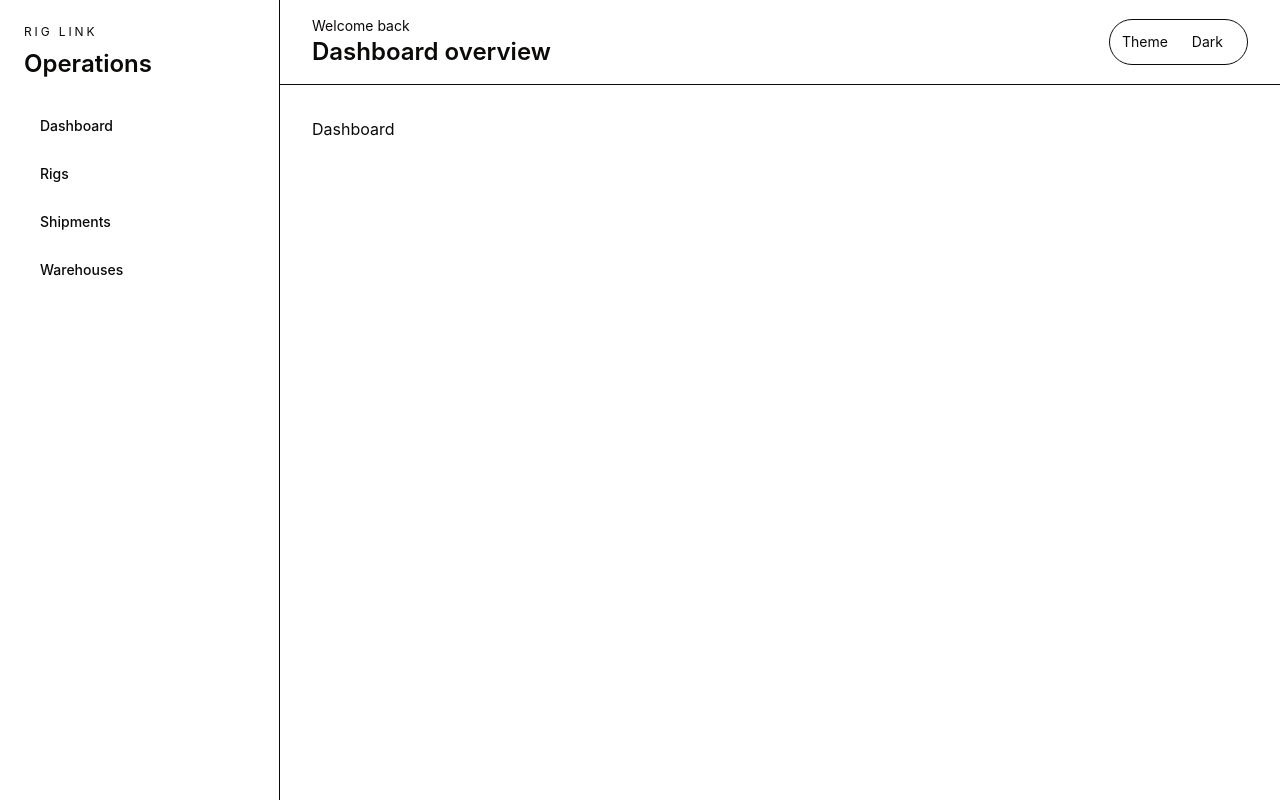
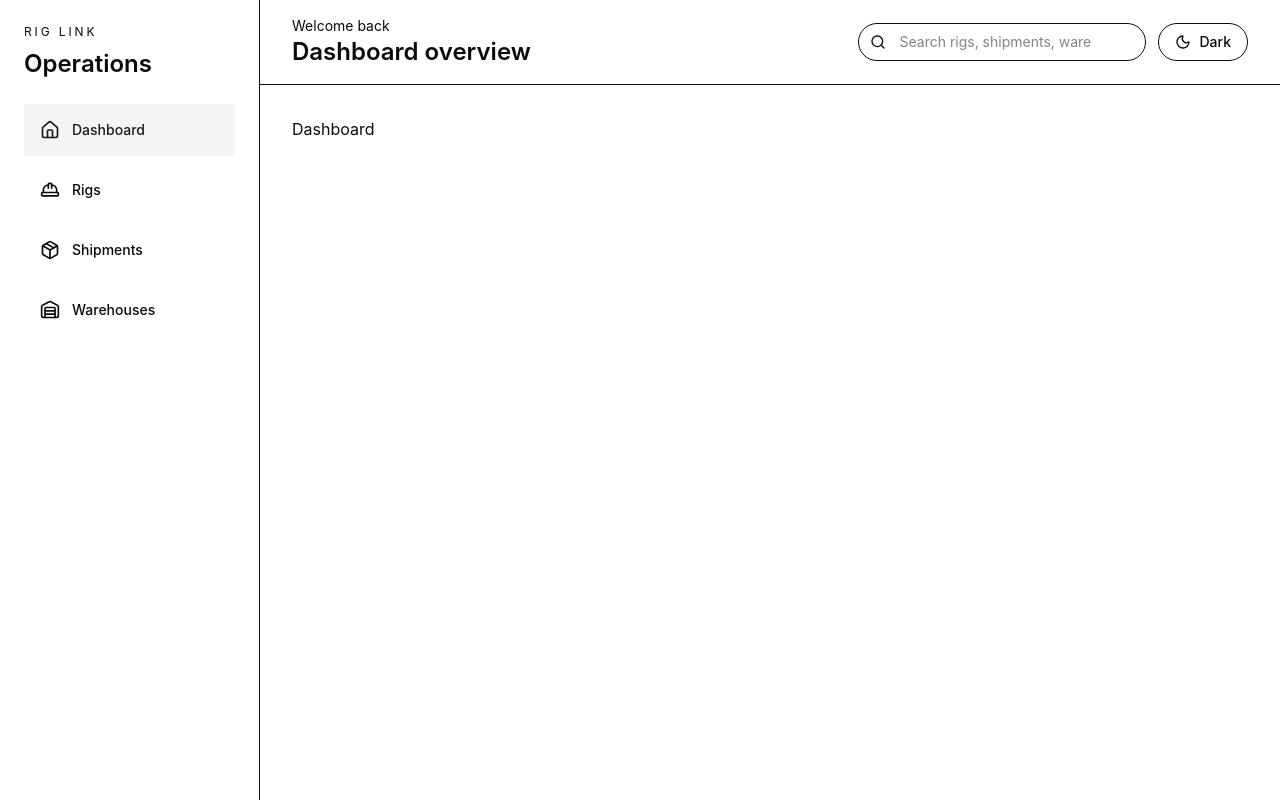
Before and after one commit to MaksymKostiukEpam/rig-link, a React (Vite) app: page / in a window 1280 px wide. Built offline with nearby package versions, Linux system fonts and the light colour scheme.

Commit message:
feat: update routes

```diff
--- a/src/app/router/index.tsx
+++ b/src/app/router/index.tsx
@@ -1,20 +1,12 @@
 import { createBrowserRouter } from "react-router-dom";
 import AppLayout from "@/components/layout/app-layout";
-import DashboardPage from "@/features/dashboard/page";
-import RigsPage from "@/features/rigs/page";
-import ShipmentsPage from "@/features/shipments/page";
-import WarehousesPage from "@/features/warehouses/page";
+import routes from "./routes";
 
 const router = createBrowserRouter([
   {
     path: "/",
     element: <AppLayout />,
-    children: [
-      { index: true, element: <DashboardPage /> },
-      { path: "rigs", element: <RigsPage /> },
-      { path: "shipments", element: <ShipmentsPage /> },
-      { path: "warehouses", element: <WarehousesPage /> },
-    ],
+    children: routes[0].children,
   },
 ]);
 
--- /dev/null
+++ b/src/app/router/paths.ts
@@ -0,0 +1,9 @@
+export const ROUTES = {
+  dashboard: "/",
+  rigs: "/rigs",
+  rigDetails: (id: string) => `/rigs/${id}`,
+  shipments: "/shipments",
+  shipmentDetails: (id: string) => `/shipments/${id}`,
+  warehouses: "/warehouses",
+  warehouseDetails: (id: string) => `/warehouses/${id}`,
+} as const;
--- /dev/null
+++ b/src/app/router/routes.tsx
@@ -0,0 +1,37 @@
+import type { RouteObject } from "react-router-dom";
+import DashboardPage from "@/features/dashboard/page";
+import RigsPage from "@/features/rigs/page";
+import ShipmentsPage from "@/features/shipments/page";
+import WarehousesPage from "@/features/warehouses/page";
+
+const routes: RouteObject[] = [
+  {
+    path: "/",
+    children: [
+      { index: true, element: <DashboardPage /> },
+      {
+        path: "rigs",
+        children: [
+          { index: true, element: <RigsPage /> },
+          { path: ":rigId", element: <RigsPage /> },
+        ],
+      },
+      {
+        path: "shipments",
+        children: [
+          { index: true, element: <ShipmentsPage /> },
+          { path: ":shipmentId", element: <ShipmentsPage /> },
+        ],
+      },
+      {
+        path: "warehouses",
+        children: [
+          { index: true, element: <WarehousesPage /> },
+          { path: ":warehouseId", element: <WarehousesPage /> },
+        ],
+      },
+    ],
+  },
+];
+
+export default routes;
--- a/src/components/layout/app-layout.tsx
+++ b/src/components/layout/app-layout.tsx
@@ -1,15 +1,21 @@
+import { useState } from "react";
 import { Outlet } from "react-router-dom";
 import Header from "./header";
 import Sidebar from "./sidebar";
 
 export default function AppLayout() {
+  const [sidebarOpen, setSidebarOpen] = useState(false);
+
   return (
     <div className="app-shell min-h-screen bg-background text-foreground">
       <div className="flex min-h-screen flex-col md:flex-row">
-        <Sidebar />
+        <Sidebar
+          mobileOpen={sidebarOpen}
+          onClose={() => setSidebarOpen(false)}
+        />
 
         <div className="flex min-h-screen flex-1 flex-col">
-          <Header />
+          <Header onOpenSidebar={() => setSidebarOpen(true)} />
           <main className="app-main flex-1 p-6 md:p-8">
             <div className="mx-auto flex min-h-full w-full max-w-7xl flex-col gap-6">
               <Outlet />
--- a/src/components/layout/header.tsx
+++ b/src/components/layout/header.tsx
@@ -1,7 +1,12 @@
 import { useEffect, useState } from "react";
+import { Menu, Search, SunMedium, Moon } from "lucide-react";
 import { useTheme } from "../../hooks/use-theme";
 
-export default function Header() {
+type HeaderProps = {
+  onOpenSidebar: () => void;
+};
+
+export default function Header({ onOpenSidebar }: HeaderProps) {
   const { theme, setTheme } = useTheme();
   const [mounted, setMounted] = useState(false);
 
@@ -10,8 +15,8 @@ export default function Header() {
   }, []);
 
   return (
-    <header className="app-header sticky top-0 z-10 border-b border-border bg-background/95 px-6 py-4 backdrop-blur-lg md:px-8">
-      <div className="flex flex-col gap-2 md:flex-row md:items-center md:justify-between">
+    <header className="app-header sticky top-0 z-20 border-b border-border bg-background/95 px-6 py-4 backdrop-blur-lg md:px-8">
+      <div className="flex flex-col gap-4 md:flex-row md:items-center md:justify-between">
         <div>
           <p className="text-sm text-muted-foreground">Welcome back</p>
           <h2 className="text-2xl font-semibold text-foreground">
@@ -19,19 +24,49 @@ export default function Header() {
           </h2>
         </div>
 
-        <div className="flex items-center gap-3 rounded-full border border-border bg-card px-3 py-2 text-sm text-foreground">
-          <span className="text-muted-foreground">Theme</span>
+        <div className="flex flex-col gap-3 sm:flex-row sm:items-center">
+          <div className="relative w-full sm:w-72">
+            <Search className="pointer-events-none absolute left-3 top-1/2 h-4 w-4 -translate-y-1/2 text-muted-foreground" />
+            <input
+              type="search"
+              placeholder="Search rigs, shipments, warehouses..."
+              className="w-full rounded-full border border-border bg-card px-10 py-2 text-sm text-foreground placeholder:text-muted-foreground focus:border-primary focus:outline-none focus:ring-2 focus:ring-primary/20"
+            />
+          </div>
+
+          <div className="flex items-center gap-2">
             <button
               type="button"
-            className={`rounded-full px-3 py-1 transition ${
+              className="inline-flex h-10 w-10 items-center justify-center rounded-full border border-border bg-card text-foreground transition hover:bg-muted/80 md:hidden"
+              onClick={onOpenSidebar}
+              aria-label="Open navigation"
+            >
+              <Menu className="h-5 w-5" />
+            </button>
+
+            <button
+              type="button"
+              className={`inline-flex items-center gap-2 rounded-full px-4 py-2 text-sm font-medium transition ${
                 theme === "light"
-                ? "bg-secondary text-secondary-foreground"
-                : "bg-primary text-primary-foreground"
+                  ? "border border-border bg-secondary text-secondary-foreground"
+                  : "border border-border bg-primary text-primary-foreground"
               }`}
               onClick={() => setTheme(theme === "light" ? "dark" : "light")}
             >
-            {mounted ? (theme === "light" ? "Dark" : "Light") : "Toggle"}
+              {mounted ? (
+                <>
+                  {theme === "light" ? (
+                    <Moon className="h-4 w-4" />
+                  ) : (
+                    <SunMedium className="h-4 w-4" />
+                  )}
+                  <span>{theme === "light" ? "Dark" : "Light"}</span>
+                </>
+              ) : (
+                "Toggle"
+              )}
             </button>
+          </div>
         </div>
       </div>
     </header>
--- a/src/components/layout/sidebar.tsx
+++ b/src/components/layout/sidebar.tsx
@@ -1,15 +1,41 @@
 import { NavLink } from "react-router-dom";
+import type { LucideIcon } from "lucide-react";
+import { Home, HardHat, Package, Warehouse } from "lucide-react";
+import { ROUTES } from "@/app/router/paths";
 
-const links = [
-  { title: "Dashboard", path: "/" },
-  { title: "Rigs", path: "/rigs" },
-  { title: "Shipments", path: "/shipments" },
-  { title: "Warehouses", path: "/warehouses" },
+type SidebarLink = {
+  title: string;
+  path: string;
+  icon: LucideIcon;
+};
+
+const links: SidebarLink[] = [
+  { title: "Dashboard", path: ROUTES.dashboard, icon: Home },
+  { title: "Rigs", path: ROUTES.rigs, icon: HardHat },
+  { title: "Shipments", path: ROUTES.shipments, icon: Package },
+  { title: "Warehouses", path: ROUTES.warehouses, icon: Warehouse },
 ];
 
-export default function Sidebar() {
+type SidebarProps = {
+  mobileOpen: boolean;
+  onClose: () => void;
+};
+
+export default function Sidebar({ mobileOpen, onClose }: SidebarProps) {
   return (
-    <aside className="app-sidebar hidden min-h-screen w-full max-w-[280px] shrink-0 flex-col gap-6 border-r border-border bg-sidebar p-6 text-sidebar-foreground md:flex">
+    <>
+      <div
+        className={`fixed inset-0 z-40 bg-background/60 backdrop-blur-sm transition-opacity duration-200 md:hidden ${
+          mobileOpen ? "opacity-100" : "pointer-events-none opacity-0"
+        }`}
+        onClick={onClose}
+      />
+
+      <aside
+        className={`fixed inset-y-0 left-0 z-50 flex w-[260px] flex-col gap-6 border-r border-border bg-sidebar p-6 text-sidebar-foreground shadow-2xl transition-transform duration-200 md:static md:translate-x-0 md:shadow-none ${
+          mobileOpen ? "translate-x-0" : "-translate-x-full"
+        }`}
+      >
         <div className="space-y-2">
           <p className="text-xs uppercase tracking-[0.24em] text-muted-foreground">
             Rig Link
@@ -17,24 +43,30 @@ export default function Sidebar() {
           <h1 className="text-2xl font-semibold text-foreground">Operations</h1>
         </div>
 
-      <nav className="flex flex-col gap-1">
-        {links.map((item) => (
+        <nav className="flex flex-col gap-2">
+          {links.map((item) => {
+            const Icon = item.icon;
+            return (
               <NavLink
                 key={item.path}
                 to={item.path}
                 end={item.path === "/"}
+                onClick={onClose}
                 className={({ isActive }) =>
-              `rounded-xl px-4 py-3 text-sm font-medium transition ${
+                  `flex w-full items-center gap-3 px-4 py-4 text-sm font-medium rounded-none transition ${
                     isActive
-                  ? "bg-accent text-accent-foreground"
-                  : "text-foreground/80 hover:bg-muted hover:text-foreground"
+                      ? "bg-[var(--sidebar-accent)] text-[var(--sidebar-accent-foreground)]"
+                      : "text-foreground/80 hover:bg-muted hover:text-foreground hover:rounded-2xl"
                   }`
                 }
               >
-            {item.title}
+                <Icon className="h-5 w-5" />
+                <span>{item.title}</span>
               </NavLink>
-        ))}
+            );
+          })}
         </nav>
       </aside>
+    </>
   );
 }
```
Lines whose indentation alone changed are shown as unchanged.
